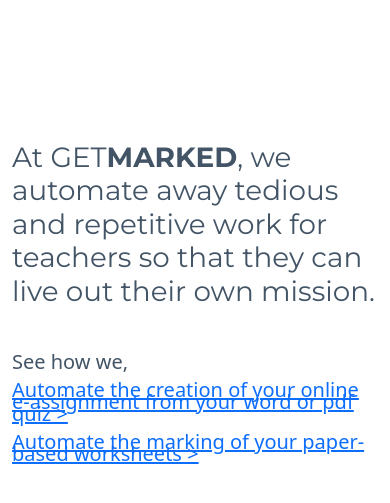
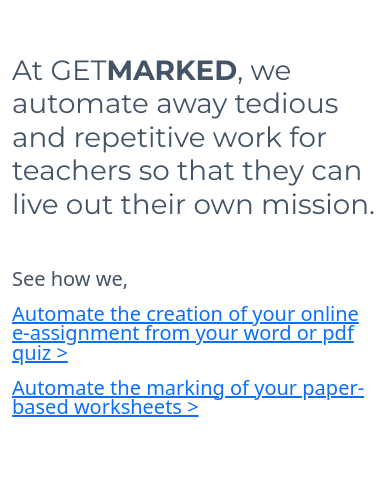
Before and after one commit to getmarked/www, a plain HTML site: page index.html in a window 390 px wide. Shown: the part 179-682 px from the top of the page. Drawn offline with nearby package versions, Linux system fonts and the light colour scheme.

Commit message:
vertical middle update, mobile responsive

```diff
--- a/index.html
+++ b/index.html
@@ -36,7 +36,7 @@
         }
 
         .line-height-05 {
-            line-height: 0.75rem;
+            line-height: 1.2rem;
         }
 
         .redirect-link {
@@ -55,17 +55,25 @@
             font-size: 1.2rem;
         }
 
+        .vertical-center {
+            min-height: 100%; /* Fallback for browsers do NOT support vh unit */
+            min-height: 100vh; /* These two lines are counted as one :-)       */
+
+            display: flex;
+            align-items: center;
+        }
+
     </style>
 
 </head>
 
 <body class="dark-text">
 
-<div class="container">
+<div class="container vertical-center">
 
     <div class="row">
         <div class="col-12">
-            <h1 class="pt-20rem montesserat">
+            <h1 class="montesserat">
                 At GET<strong>MARKED</strong>, we automate away tedious and repetitive work for teachers
                 so that they can live out their own mission.
             </h1>
```
